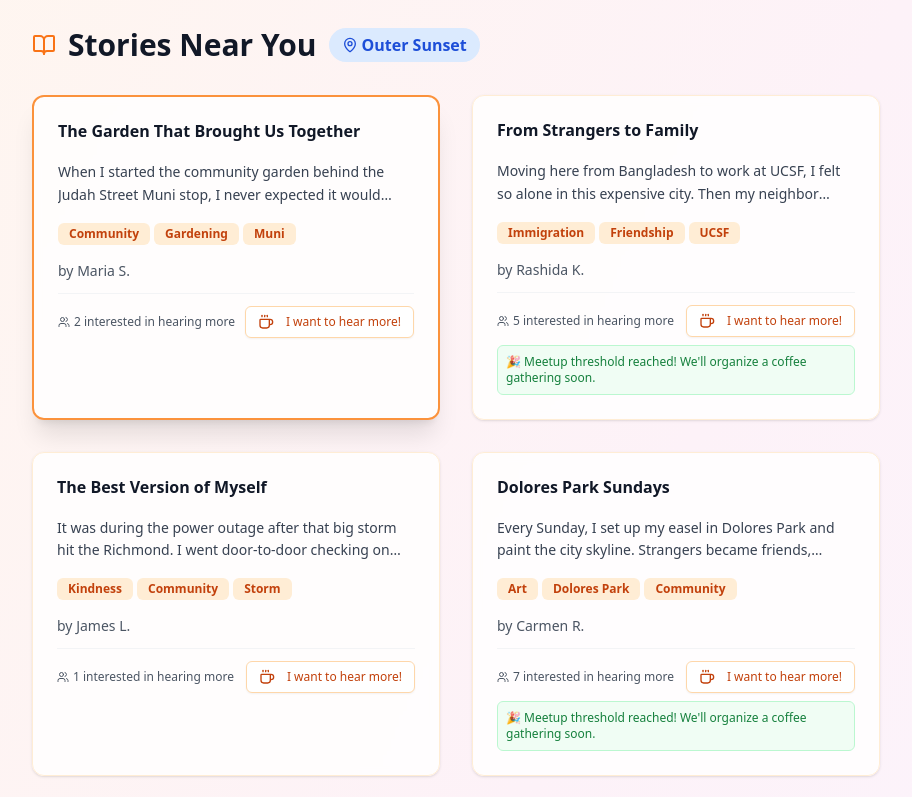
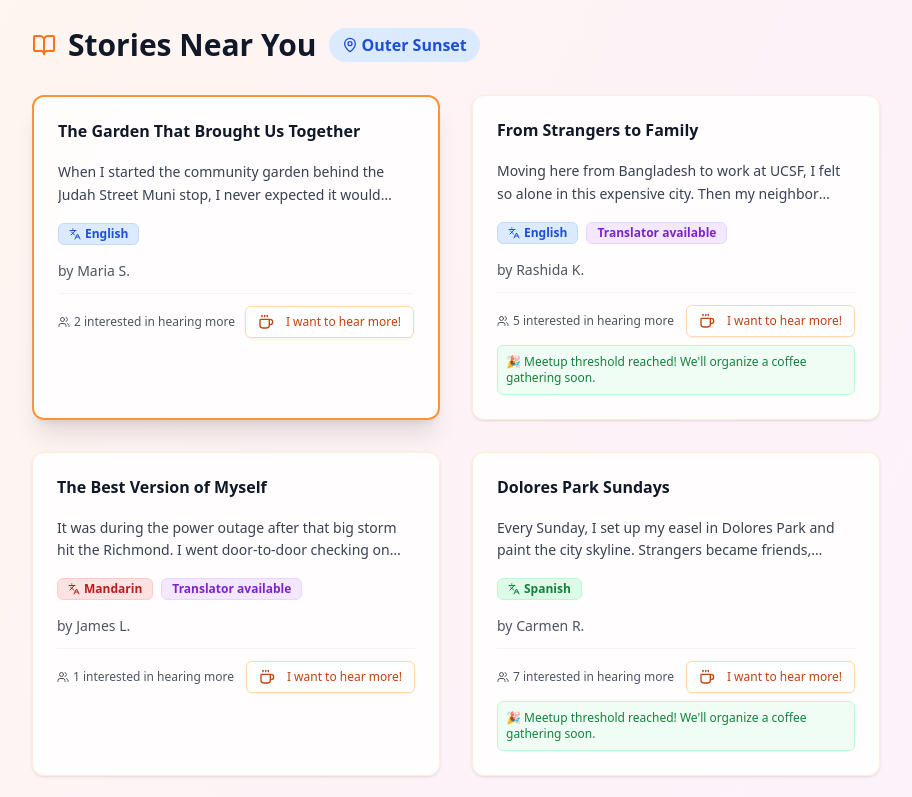
Before and after one commit to joshnesbit/neighbor-stories, a Next.js app: page / in a window 1280 px wide. Shown: the part 394-1191 px from the top of the page, without its empty margins (184-1096 px from the left). Built offline with nearby package versions, Linux system fonts and the light colour scheme.

Commit message:
[dyad] Removed tags and added language support with translator availability indicators - wrote 3 file(s)

```diff
--- a/src/app/page.tsx
+++ b/src/app/page.tsx
@@ -4,7 +4,7 @@ import { useState } from "react";
 import { Card, CardContent, CardHeader, CardTitle } from "@/components/ui/card";
 import { Button } from "@/components/ui/button";
 import { Badge } from "@/components/ui/badge";
-import { Heart, MapPin, Users, Plus, Coffee, BookOpen, Waves, Home as HomeIcon, Mail } from "lucide-react";
+import { Heart, MapPin, Users, Plus, Coffee, BookOpen, Waves, Home as HomeIcon, Mail, Languages } from "lucide-react";
 import { StoryGrid } from "@/components/story-grid";
 import { ShareStoryDialog } from "@/components/share-story-dialog";
 import { StoryCard } from "@/components/story-card";
@@ -17,7 +17,8 @@ const featuredStories = [
     excerpt: "When I started the community garden behind the Judah Street Muni stop, I never expected it would become the heart of our block. Now, every Sunday morning, neighbors gather to tend plants and share Blue Bottle coffee...",
     author: "Maria S.",
     neighborhood: "48th and Judah",
-    tags: ["Community", "Gardening", "Muni"],
+    language: "English",
+    translatorAvailable: false,
     likes: 24,
     responses: 8,
     interested: 2
@@ -28,7 +29,8 @@ const featuredStories = [
     excerpt: "Moving here from Bangladesh to work at UCSF, I felt so alone in this expensive city. Then my neighbor knocked with homemade cookies and broken Bengali. That was three three years ago—now our kids play together at Chase Center...",
     author: "Rashida K.",
     neighborhood: "33rd and Rivera",
-    tags: ["Immigration", "Friendship", "UCSF"],
+    language: "English",
+    translatorAvailable: true,
     likes: 31,
     responses: 12,
     interested: 5
@@ -39,7 +41,8 @@ const featuredStories = [
     excerpt: "It was during the power outage after that big storm hit the Richmond. I went door-to-door checking on elderly neighbors, sharing flashlights and soup from Green Apple Books' café. I discovered I'm braver than I thought...",
     author: "James L.",
     neighborhood: "43rd and Lincoln",
-    tags: ["Kindness", "Community", "Storm"],
+    language: "Mandarin",
+    translatorAvailable: true,
     likes: 18,
     responses: 6,
     interested: 1
@@ -50,7 +53,8 @@ const featuredStories = [
     excerpt: "Every Sunday, I set up my easel in Dolores Park and paint the city skyline. Strangers became friends, asking about my art. Now we have a whole artist collective that meets by the tennis courts...",
     author: "Carmen R.",
     neighborhood: "24th and Mission",
-    tags: ["Art", "Dolores Park", "Community"],
+    language: "Spanish",
+    translatorAvailable: false,
     likes: 42,
     responses: 15,
     interested: 7
--- a/src/components/share-story-dialog.tsx
+++ b/src/components/share-story-dialog.tsx
@@ -7,7 +7,7 @@ import { Textarea } from "@/components/ui/textarea";
 import { Input } from "@/components/ui/input";
 import { Label } from "@/components/ui/label";
 import { Card, CardContent } from "@/components/ui/card";
-import { Heart, Users, Sparkles, Send, Coffee, Mail, Phone, ArrowLeft, ArrowRight, Edit } from "lucide-react";
+import { Heart, Users, Sparkles, Send, Coffee, Mail, Phone, ArrowLeft, ArrowRight, Edit, Languages } from "lucide-react";
 
 interface ShareStoryDialogProps {
   open: boolean;
@@ -35,11 +35,20 @@ const storyPrompts = [
   }
 ];
 
+const languageOptions = [
+  { value: "English", label: "English" },
+  { value: "Mandarin", label: "Mandarin" },
+  { value: "Cantonese", label: "Cantonese" },
+  { value: "Spanish", label: "Spanish" }
+];
+
 export function ShareStoryDialog({ open, onOpenChange }: ShareStoryDialogProps) {
   const [step, setStep] = useState(1);
   const [selectedPrompt, setSelectedPrompt] = useState<number | null>(null);
   const [story, setStory] = useState("");
   const [authorName, setAuthorName] = useState("");
+  const [language, setLanguage] = useState("English");
+  const [translatorAvailable, setTranslatorAvailable] = useState(false);
   const [isAnonymous, setIsAnonymous] = useState(false);
   const [wantsMeetupNotifications, setWantsMeetupNotifications] = useState(false);
   const [contactMethod, setContactMethod] = useState<'email' | 'phone'>('email');
@@ -51,6 +60,8 @@ export function ShareStoryDialog({ open, onOpenChange }: ShareStoryDialogProps)
     setSelectedPrompt(null);
     setStory("");
     setAuthorName("");
+    setLanguage("English");
+    setTranslatorAvailable(false);
     setIsAnonymous(false);
     setWantsMeetupNotifications(false);
     setEmail("");
@@ -65,7 +76,7 @@ export function ShareStoryDialog({ open, onOpenChange }: ShareStoryDialogProps)
 
   const handleSubmit = () => {
     console.log("Story submitted:", {
-      selectedPrompt, story, authorName, isAnonymous,
+      selectedPrompt, story, authorName, language, translatorAvailable, isAnonymous,
       wantsMeetupNotifications,
       contactMethod: wantsMeetupNotifications ? contactMethod : null,
       email: wantsMeetupNotifications && contactMethod === 'email' ? email : '',
@@ -127,7 +138,7 @@ export function ShareStoryDialog({ open, onOpenChange }: ShareStoryDialogProps)
   );
 
   const Step2 = () => (
-    <div className="space-y-4">
+    <div className="space-y-6">
       <div>
         <Label htmlFor="story" className="block font-semibold text-gray-900 text-base sm:text-lg mb-2">
           Your Story
@@ -149,6 +160,55 @@ export function ShareStoryDialog({ open, onOpenChange }: ShareStoryDialogProps)
           Take your time. Authentic stories, however long or short, create the deepest connections.
         </p>
       </div>
+
+      {/* Language Selection */}
+      <div>
+        <Label className="block font-semibold text-gray-900 text-base sm:text-lg mb-2 flex items-center gap-2">
+          <Languages className="w-5 h-5 text-orange-500" />
+          What language will you share your story in?
+        </Label>
+        <p className="text-sm sm:text-base text-gray-600 mb-3">
+          Choose the language you're most comfortable telling your story in.
+        </p>
+        <div className="grid grid-cols-2 gap-3">
+          {languageOptions.map((lang) => (
+            <Button
+              key={lang.value}
+              type="button"
+              variant={language === lang.value ? 'default' : 'outline'}
+              size="lg"
+              onClick={() => setLanguage(lang.value)}
+              className="text-sm sm:text-base py-3"
+              aria-pressed={language === lang.value}
+            >
+              {lang.label}
+            </Button>
+          ))}
+        </div>
+      </div>
+
+      {/* Translator Availability */}
+      {language !== 'English' && (
+        <div className="p-4 sm:p-5 bg-blue-50 rounded-lg border border-blue-200">
+          <div className="flex items-start gap-3">
+            <input
+              type="checkbox"
+              id="translator-available"
+              checked={translatorAvailable}
+              onChange={(e) => setTranslatorAvailable(e.target.checked)}
+              className="rounded border-gray-300 text-blue-500 focus:ring-blue-400 mt-1 w-4 h-4 flex-shrink-0"
+            />
+            <div className="flex-1">
+              <Label htmlFor="translator-available" className="text-sm sm:text-base text-gray-700 font-medium leading-relaxed cursor-pointer">
+                I have a translator available (to/from English)
+              </Label>
+              <p className="text-xs sm:text-sm text-gray-600 mt-1">
+                This helps English-speaking neighbors know they can still connect with your story.
+              </p>
+            </div>
+          </div>
+        </div>
+      )}
     </div>
   );
 
--- a/src/components/story-card.tsx
+++ b/src/components/story-card.tsx
@@ -3,10 +3,10 @@
 import { Card, CardContent, CardHeader } from "@/components/ui/card";
 import { Badge } from "@/components/ui/badge";
 import { Button } from "@/components/ui/button";
-import { Users, Coffee } from "lucide-react"; // Removed MapPin as it's no longer used for neighborhood display
+import { Users, Coffee, Languages } from "lucide-react";
 import { useState } from "react";
 import { InterestDialog } from "@/components/interest-dialog";
-import { cn } from "@/lib/utils"; // Import cn for conditional class names
+import { cn } from "@/lib/utils";
 
 interface Story {
   id: number;
@@ -14,7 +14,8 @@ interface Story {
   excerpt: string;
   author: string;
   neighborhood: string;
-  tags: string[];
+  language: string;
+  translatorAvailable: boolean;
   likes: number;
   responses: number;
   interested?: number;
@@ -22,7 +23,7 @@ interface Story {
 
 interface StoryCardProps {
   story: Story;
-  highlight?: boolean; // New prop for highlighting
+  highlight?: boolean;
 }
 
 export function StoryCard({ story, highlight = false }: StoryCardProps) {
@@ -33,19 +34,14 @@ export function StoryCard({ story, highlight = false }: StoryCardProps) {
     setInterestedCount(prev => prev + 1);
   };
 
-  // Bay Area neighborhood colors - kept for potential future use or if other components use it
-  const getNeighborhoodColor = (neighborhood: string) => {
+  const getLanguageColor = (language: string) => {
     const colors: { [key: string]: string } = {
-      "Sunset District": "bg-orange-100 text-orange-700 border-orange-200",
-      "Mission Bay": "bg-blue-100 text-blue-700 border-blue-200",
-      "Richmond": "bg-green-100 text-green-700 border-green-200",
-      "Mission District": "bg-purple-100 text-purple-700 border-purple-200",
-      "Castro": "bg-pink-100 text-pink-700 border-pink-200",
-      "SOMA": "bg-gray-100 text-gray-700 border-gray-200",
-      "Haight": "bg-yellow-100 text-yellow-700 border-yellow-200",
-      "Noe Valley": "bg-indigo-100 text-indigo-700 border-indigo-200"
+      "English": "bg-blue-100 text-blue-700 border-blue-200",
+      "Mandarin": "bg-red-100 text-red-700 border-red-200",
+      "Cantonese": "bg-orange-100 text-orange-700 border-orange-200",
+      "Spanish": "bg-green-100 text-green-700 border-green-200"
     };
-    return colors[neighborhood] || "bg-gray-100 text-gray-700 border-gray-200";
+    return colors[language] || "bg-gray-100 text-gray-700 border-gray-200";
   };
 
   return (
@@ -69,12 +65,23 @@ export function StoryCard({ story, highlight = false }: StoryCardProps) {
             {story.excerpt}
           </p>
 
-          <div className="flex flex-wrap gap-1 mb-4">
-            {story.tags.map((tag) => (
-              <Badge key={tag} variant="secondary" className="text-xs bg-orange-100 text-orange-700">
-                {tag}
+          {/* Language Information */}
+          <div className="flex flex-wrap items-center gap-2 mb-4">
+            <Badge
+              variant="secondary"
+              className={`text-xs flex items-center gap-1 ${getLanguageColor(story.language)}`}
+            >
+              <Languages className="w-3 h-3" />
+              {story.language}
+            </Badge>
+            {story.translatorAvailable && (
+              <Badge
+                variant="secondary"
+                className="text-xs bg-purple-100 text-purple-700 border-purple-200"
+              >
+                Translator available
               </Badge>
-            ))}
+            )}
           </div>
 
           <div className="flex items-center justify-between mb-3">
```
